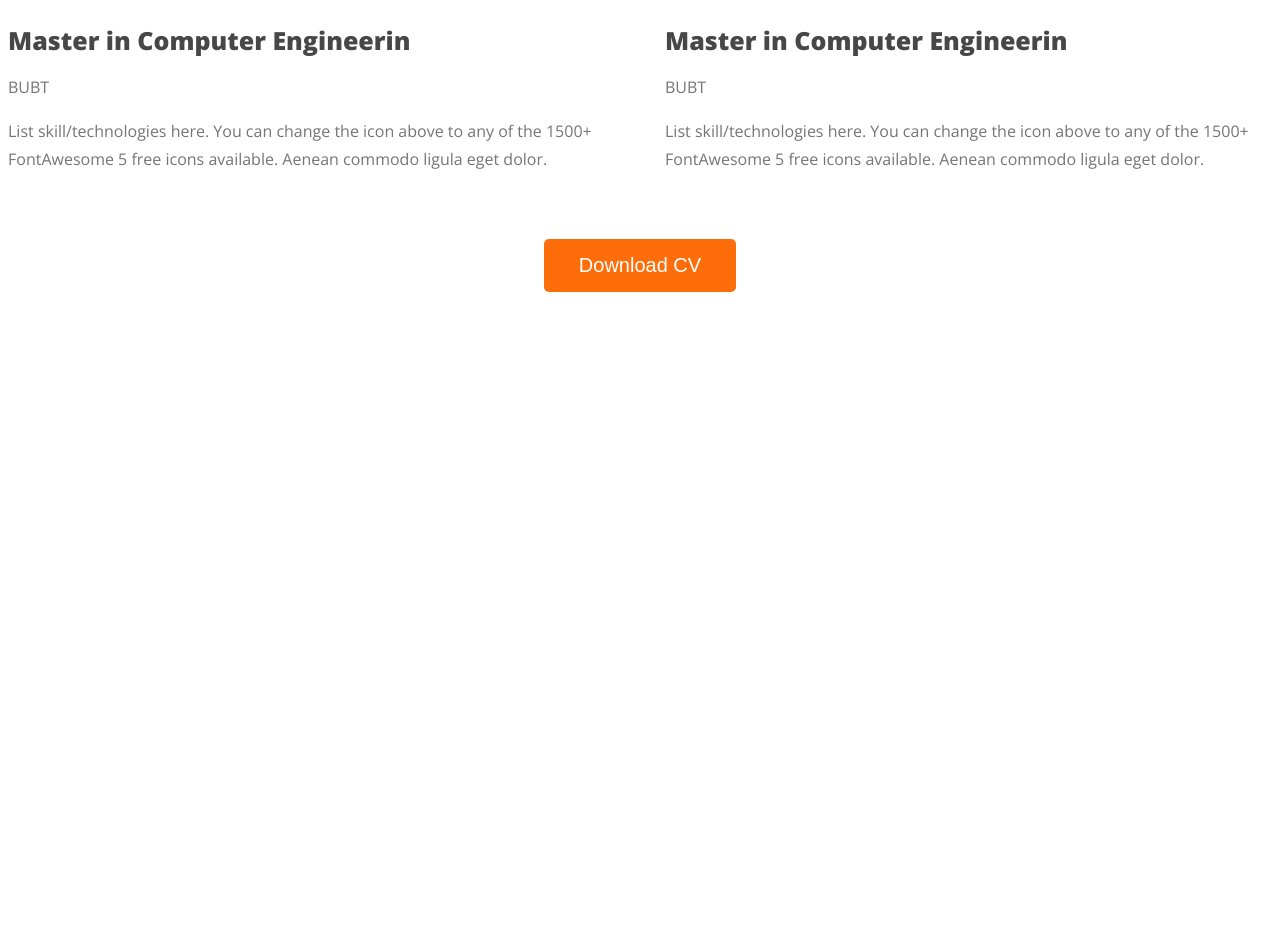
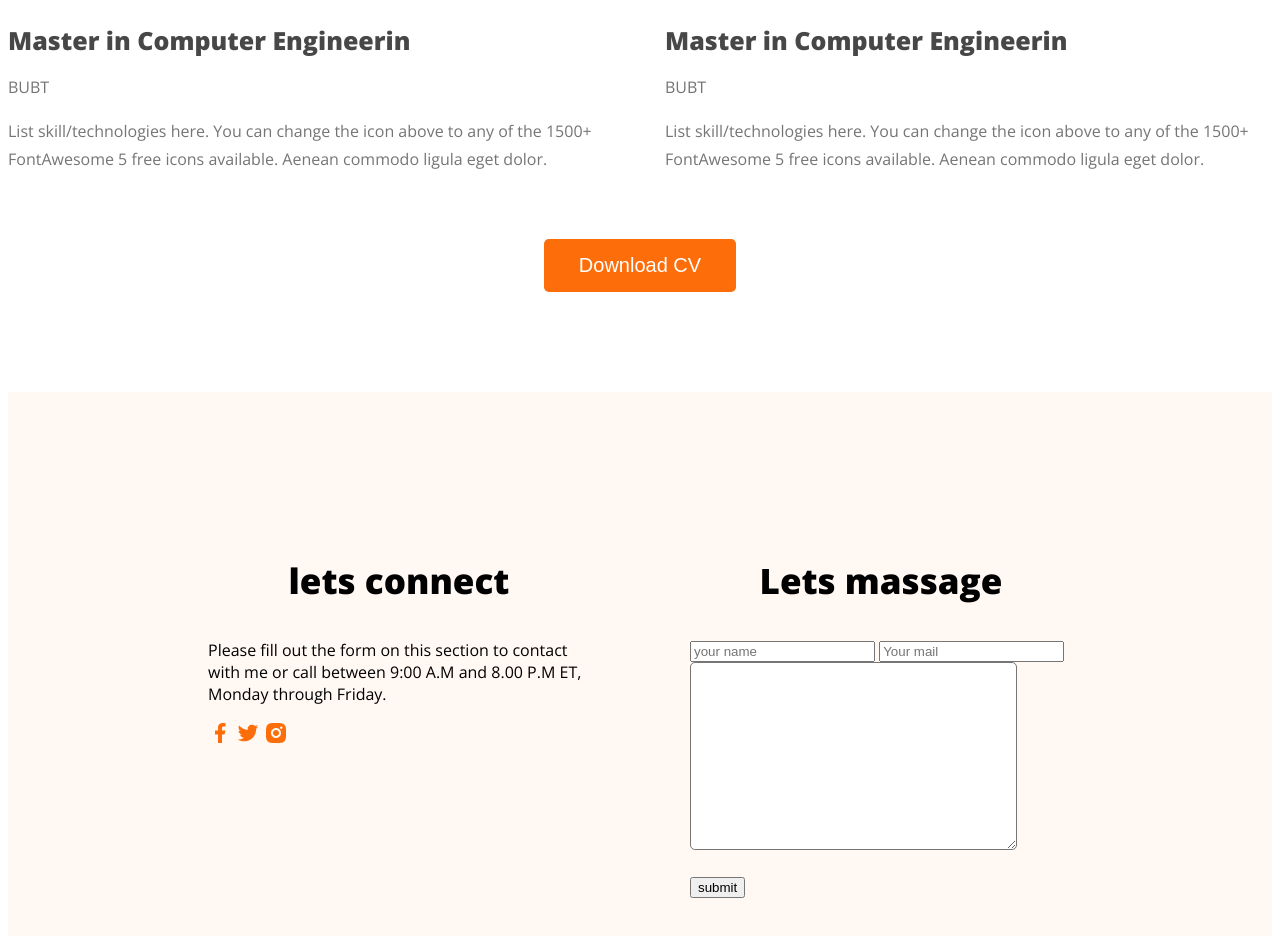
Before and after one commit to yeasir005/my-first-git-ripo, a plain HTML site: page index.html in a window 1280 px wide. Shown: the part 2734-3670 px from the top of the page. Before the commit the page ends 3034 px from the top, so only its background shows below. Drawn offline with nearby package versions, Linux system fonts and the light colour scheme.

Commit message:
final code

```diff
--- a/index.html
+++ b/index.html
@@ -141,4 +141,23 @@
     </div>
 </section>
     </main>
-    <footer></footer>
+    <footer>
+    <div class="footer-column">
+    <h3 class="section-tittle">lets connect</h3>
+    <p class="section-descrition">Please fill out the form on this section to contact with me or call between 9:00 A.M and 8.00 P.M ET, Monday through Friday.</p>
+    <div class="social-links">
+        <a href=""><img src="images/icons/facebook.png"alt=""></a>
+        <a href=""><img src="images/icons/twitter.png"alt=""></a>
+        <a href=""><img src="images/icons/insta.png"alt=""></a>
+    </div>
+    </div>
+    <div class="footer-column">
+        <h3 class="section-tittle">Lets massage</h3>
+        <form action=""><input type="text" placeholder="your name">
+            <input type="email" name="" placeholder="Your mail">
+            <textarea name="" id="" cols="30"rows="10"></textarea>
+            <input type="submit" value="submit">
+        </form>
+    </div>
+    </footer>
+</body>
--- a/styles/portfilio.css
+++ b/styles/portfilio.css
@@ -162,3 +162,22 @@ line-height: 28px; /* 175% */
     text-align: center;
     margin-top: 50px;
 }
+footer{
+    display: flex;
+    background-color:#FFF8F3;
+    margin-top: 100px;
+    padding: 130px 200px;
+    gap: 100px;
+}
+.footer-column{
+    width: 50%;
+}
+.contact input,
+textarea{
+display: block;
+margin-bottom: 25px;
+padding: 18px 35px;
+color: #757575;
+border-radius: 5px;
+background: #fff;
+}
```
